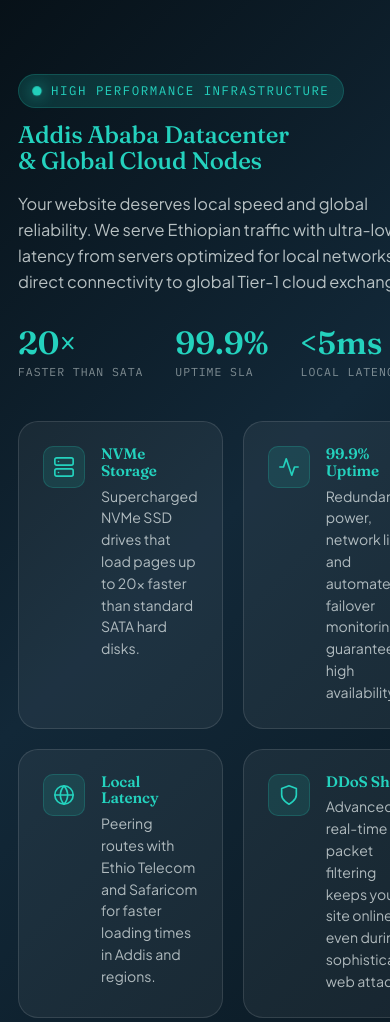
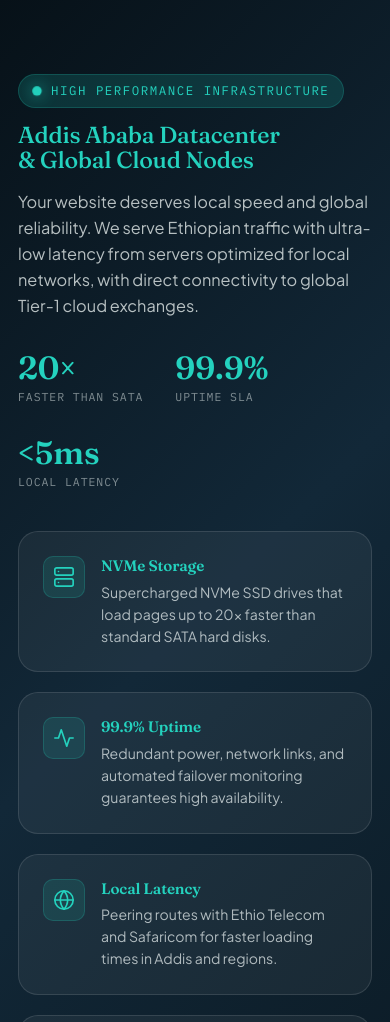
Before and after one commit to nteshome509-byt/redesign-abayhost, a plain HTML site: page abayhost.html in a window 390 px wide. Shown: the part 9180-10202 px from the top of the page. Drawn offline with Linux system fonts and the light colour scheme.

Commit message:
fix: improve datacenter spec cards layout on mobile

```diff
--- a/styles.css
+++ b/styles.css
@@ -487,8 +487,13 @@
   gap: 6px;
 }
 @media (max-width: 560px) {
-  .datacenter-specs { grid-template-columns: 1fr; }
-  .spec-box { padding: 20px 18px; }
+  .datacenter-content h2 { font-size: clamp(1.45rem, 5.5vw, 2rem); }
+  .datacenter-specs { gap: 14px; }
+  .spec-box { padding: 18px 16px; gap: 14px; }
+  .spec-icon { width: 38px; height: 38px; min-width: 38px; }
+  .spec-box h4 { font-size: 0.92rem; line-height: 1.35; }
+  .spec-box p { font-size: 0.84rem; line-height: 1.55; }
+  .dc-stats { gap: 18px 24px; }
   .cta-panel { padding: 26px 20px; }
   .testimonial-card { padding: 24px 20px; }
   section { padding: 56px 0; }
@@ -1222,14 +1227,19 @@
 }
 .datacenter-specs {
   display: grid;
-  grid-template-columns: 1fr 1fr;
+  grid-template-columns: repeat(2, minmax(0, 1fr));
   gap: 20px;
+  width: 100%;
+}
+@media (max-width: 720px) {
+  .datacenter-specs { grid-template-columns: 1fr; }
 }
 .spec-box {
   background: rgba(var(--paper-rgb), 0.05);
   border: 1px solid rgba(var(--paper-rgb), 0.12);
   border-radius: var(--radius-lg);
   padding: 24px;
+  min-width: 0;
 }
 .spec-box h4 {
   font-size: 1.05rem;
@@ -1614,10 +1624,15 @@
   gap: 16px;
   align-items: flex-start;
 }
+.spec-box > div:not(.spec-icon) {
+  flex: 1;
+  min-width: 0;
+}
 .spec-icon {
   width: 42px;
   height: 42px;
   min-width: 42px;
+  flex-shrink: 0;
   background: rgba(36, 210, 190, 0.12);
   border: 1px solid rgba(36, 210, 190, 0.2);
   border-radius: 10px;
@@ -1626,8 +1641,17 @@
   justify-content: center;
   color: var(--gold);
 }
-.spec-box h4 { color: var(--gold); margin-bottom: 6px; font-size: 0.95rem; }
-.spec-box p { margin: 0; }
+.spec-box h4 {
+  color: var(--gold);
+  margin-bottom: 6px;
+  font-size: 0.95rem;
+  line-height: 1.3;
+  overflow-wrap: break-word;
+}
+.spec-box p {
+  margin: 0;
+  overflow-wrap: break-word;
+}
 
 /* ============ CTA BANNER — UPGRADED ============ */
 .checklist li {
```
